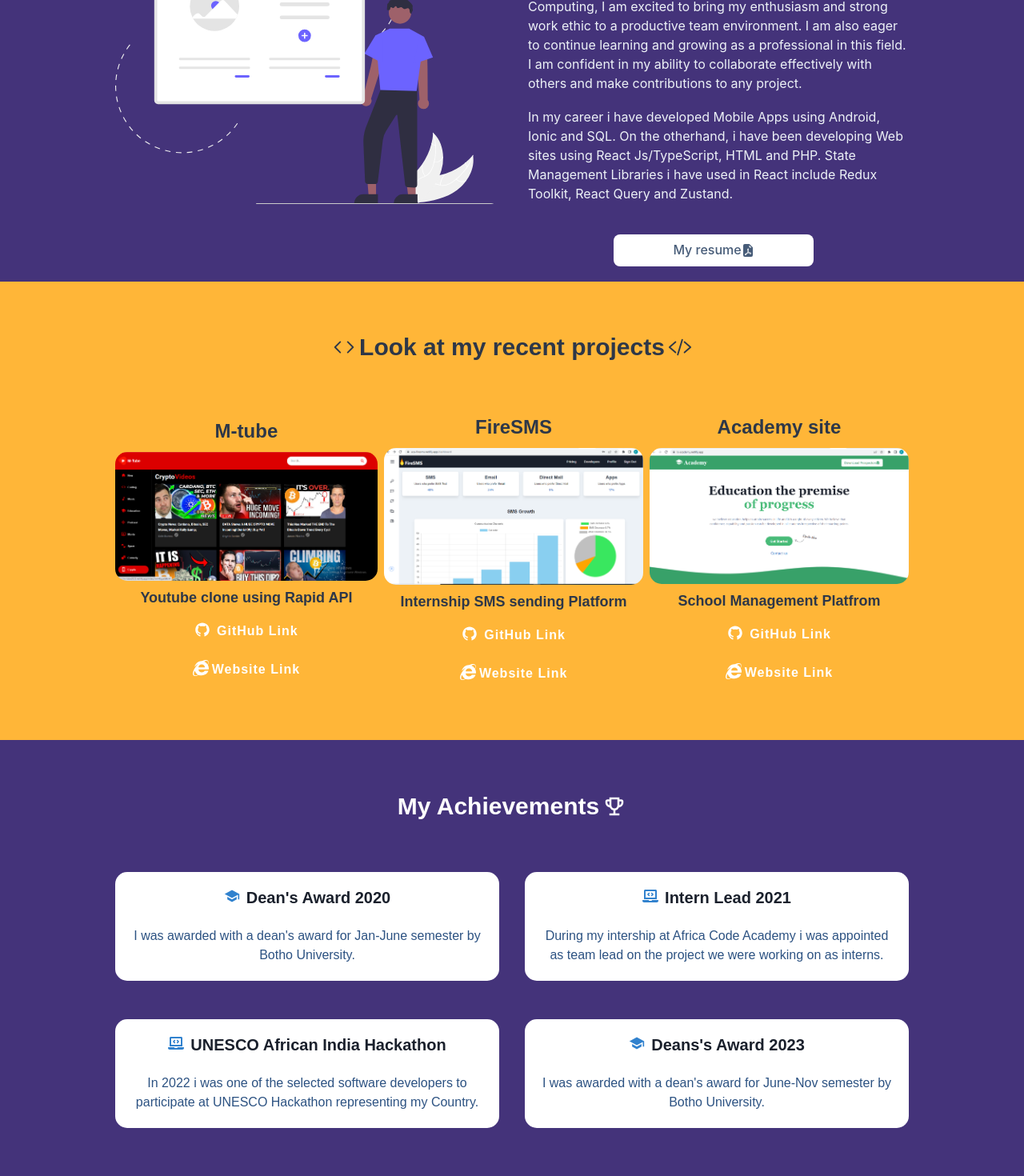
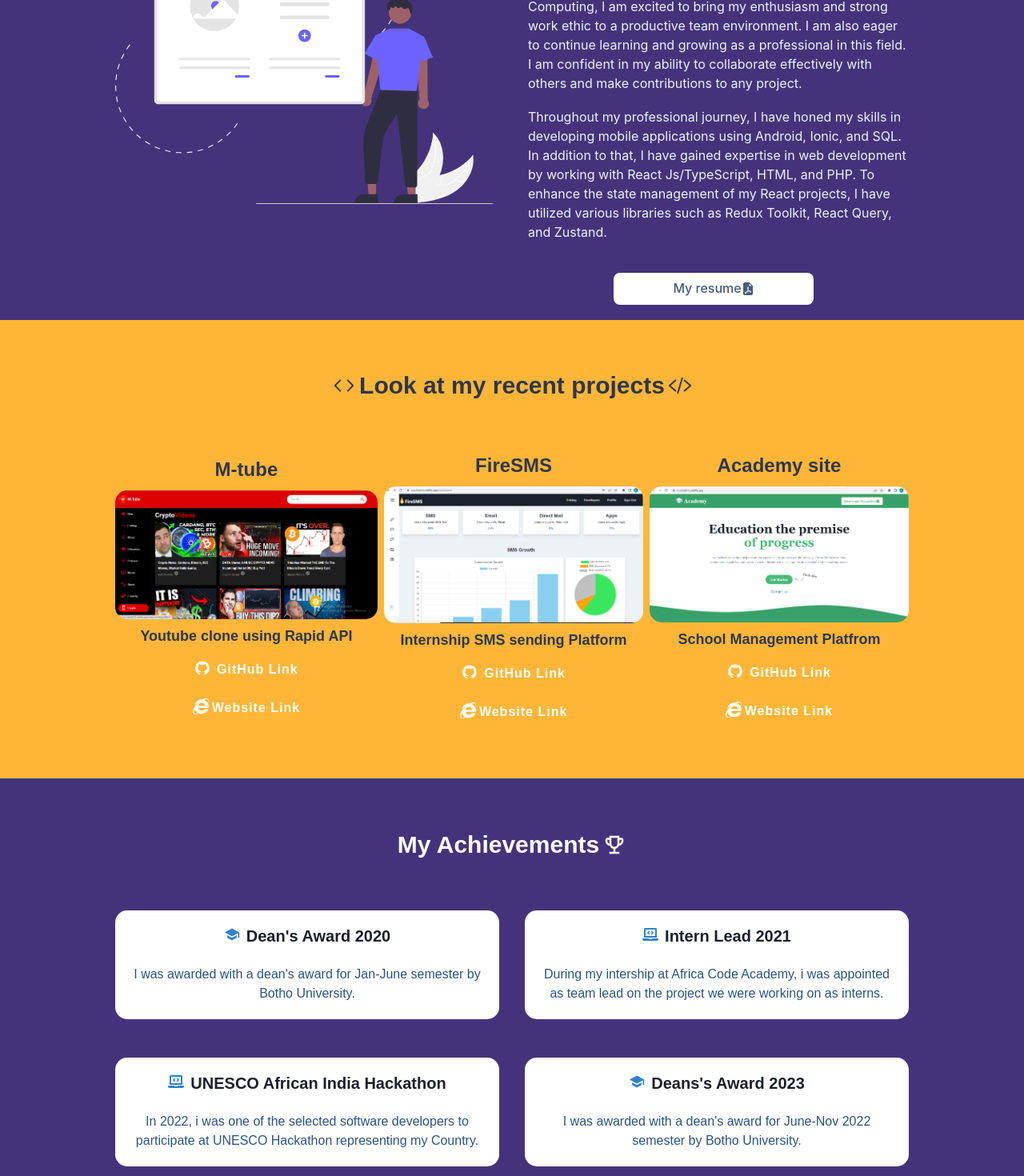
Before and after one commit to Molatii/Molati-Portfolio, a React (Create React App) app: page / in a window 1280 px wide. Shown: the part 820-2290 px from the top of the page at 80% size. Built offline with nearby package versions, Linux system fonts and the light colour scheme.

Commit message:
commit  fix errors

```diff
--- a/src/Pages/About/about.tsx
+++ b/src/Pages/About/about.tsx
@@ -54,10 +54,12 @@ function About() {
               contributions to any project.
             </Text>
             <Text color="gray.100" pb="8%">
-              In my career i have developed Mobile Apps using Android, Ionic and
-              SQL. On the otherhand, i have been developing Web sites using
-              React Js/TypeScript, HTML and PHP. State Management Libraries i
-              have used in React include Redux Toolkit, React Query and Zustand.
+              Throughout my professional journey, I have honed my skills in
+              developing mobile applications using Android, Ionic, and SQL. In
+              addition to that, I have gained expertise in web development by
+              working with React Js/TypeScript, HTML, and PHP. To enhance the
+              state management of my React projects, I have utilized various
+              libraries such as Redux Toolkit, React Query, and Zustand.
             </Text>
             <Stack w="75%" justifyContent="flex-start" pb="4%">
               <DownloadButton />
--- a/src/Pages/Achievements/achievements.tsx
+++ b/src/Pages/Achievements/achievements.tsx
@@ -48,19 +48,19 @@ function Achievements() {
             <AchievementsCard
               icon={<Icon as={FaLaptopCode} color="blue.500" w={5} h={5} />}
               title="Intern Lead 2021"
-              desc=" During my intership at Africa Code Academy i was appointed as team lead on the project we were working on as interns."
+              desc=" During my intership at Africa Code Academy, i was appointed as team lead on the project we were working on as interns."
             />
           </Stack>
           <Stack spacing={8} direction={{ base: "column", md: "row" }}>
             <AchievementsCard
               icon={<Icon as={FaLaptopCode} color="blue.500" w={5} h={5} />}
               title="UNESCO African India Hackathon"
-              desc="In 2022 i was one of the selected software developers to participate at UNESCO Hackathon representing my Country."
+              desc="In 2022, i was one of the selected software developers to participate at UNESCO Hackathon representing my Country."
             />
             <AchievementsCard
               icon={<Icon as={MdSchool} color="blue.500" w={5} h={5} />}
               title="Deans's Award 2023"
-              desc="I was awarded with a dean's award for June-Nov semester by Botho University."
+              desc="I was awarded with a dean's award for June-Nov 2022 semester by Botho University."
             />
           </Stack>
         </Stack>
--- a/src/Pages/HeroSection/hereSection.tsx
+++ b/src/Pages/HeroSection/hereSection.tsx
@@ -58,7 +58,7 @@ export default function HeroSection() {
             </Text>
           </Stack>
           <Text color="gray.200" fontSize="lg" pb="6%">
-            I'm a creative software enginneer based in Lesotho with a 1+ year
+            I'm a creative software engineer based in Lesotho with over one year
             experience. I'm also passionate and dedicated to my work.
           </Text>
           <Stack spacing={4}>
```
